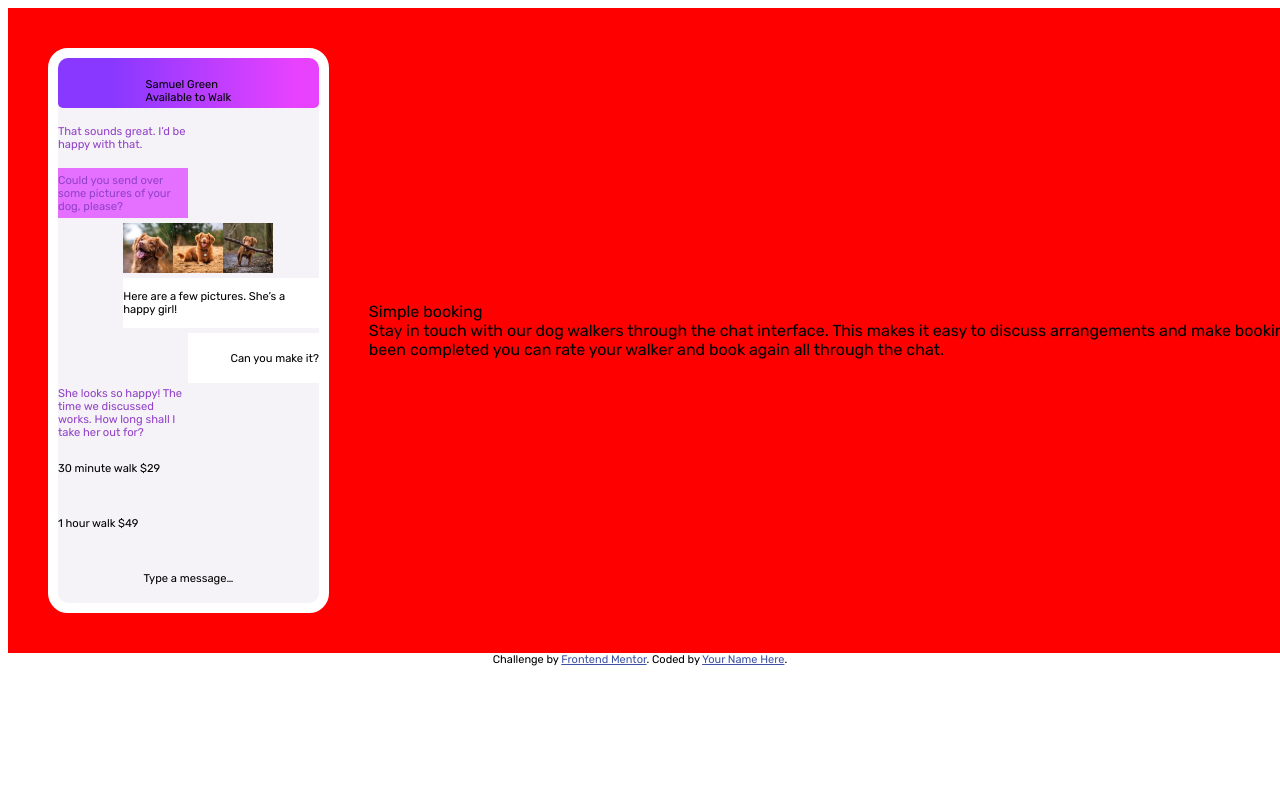
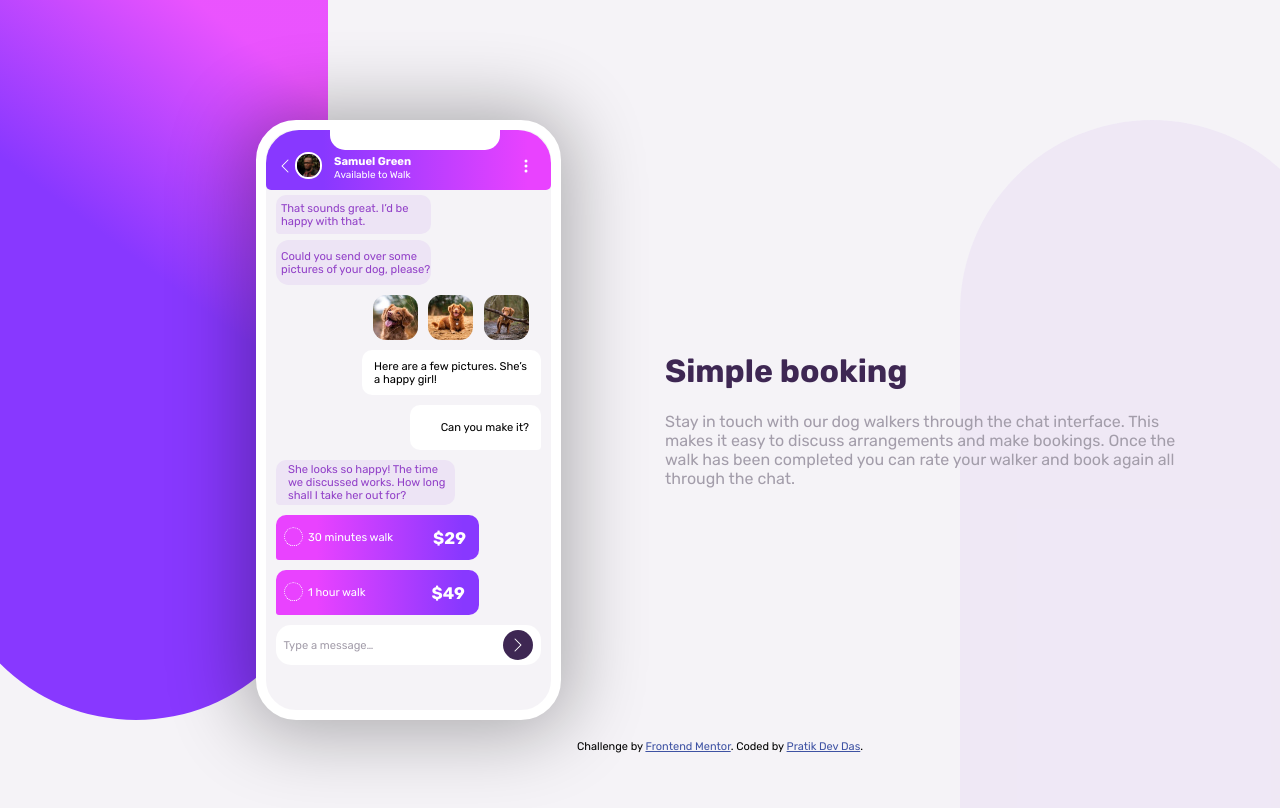
Before and after one commit to pratikdevdas/chat-app-css-illustration-master, a plain HTML site: page index.html in a window 1280 px wide. Shown: the top 808 px of the page. Drawn offline with Linux system fonts and the light colour scheme.

Commit message:
completed

```diff
--- /dev/null
+++ b/index.css
@@ -0,0 +1,297 @@
+@import url("https://fonts.googleapis.com/css2?family=Rubik:wght@400;500;700&display=swap");
+* {
+  margin-top: 0;
+  margin-left: 0;
+}
+body {
+  display: block;
+  box-sizing: border-box;
+  font-size: 16px;
+  font-family: "Rubik", sans-serif;
+  width: 1440px;
+  background-color: hsl(270, 20%, 96%);
+  overflow: hidden;
+}
+.attribution {
+  font-size: 11px;
+  text-align: center;
+  margin-top: 20px;
+}
+.attribution a {
+  color: hsl(228, 45%, 44%);
+}
+.parent {
+  display: grid;
+  grid-template-columns: 1fr 4fr 1fr;
+  position: relative;
+}
+.round-box {
+  height: 90vh;
+  width: 30vw;
+  border-radius: 0 0 30vh 30vh;
+  background: rgb(136, 56, 255);
+  background: linear-gradient(
+    217deg,
+    rgba(233, 66, 255, 0.9) 10%,
+    rgba(136, 56, 255, 1) 40%
+  );
+  margin-left: -7vh;
+}
+.container {
+  display: flex;
+  margin-top: 15vh;
+  z-index: 1;
+  justify-content: space-around;
+  gap: 13vh;
+}
+.round-box2 {
+  height: 100vh;
+  width: 30vw;
+  border-radius: 30vh 30vh 0 0;
+  background-color: rgba(237, 228, 245, 0.7);
+  position: absolute;
+  top: 15vh;
+  left: 75vw;
+}
+/* the right side which contains header and some text */
+.right {
+  align-self: center;
+  padding-right: 1.5vw;
+}
+.header {
+  color: hsl(271, 36%, 24%);
+}
+.text {
+  color: hsl(270, 7%, 64%);
+}
+/* the phone side */
+.phone {
+  font-size: 0.7rem;
+  border: 10px solid white;
+  background-color: hsl(270, 20%, 96%);
+  border-radius: 40px;
+  justify-content: center;
+  display: grid;
+  grid-template-columns: repeat(12, 21px);
+  grid-template-rows: repeat(10, 45px);
+  row-gap: 10px;
+  column-gap: 3px;
+  position: relative;
+  box-shadow: -2px 2px 74px 12px rgba(0, 0, 0, 0.3);
+  -webkit-box-shadow: -2px 2px 74px 12px rgba(0, 0, 0, 0.3);
+  -moz-box-shadow: -2px 2px 74px 12px rgba(0, 0, 0, 0.3);
+  margin-left: -9vh;
+}
+.name {
+  grid-column: 1 / 13;
+  height: 45px;
+  border-radius: 33px 33px 5px 5px;
+  padding-top: 15px;
+  display: flex;
+  align-items: center;
+  justify-content: space-around;
+  background: rgb(136, 56, 255);
+  background: linear-gradient(
+    90deg,
+    rgba(136, 56, 255, 1) 20%,
+    rgba(233, 66, 255, 1) 92%
+  );
+}
+.whitebox {
+  height: 20px;
+  width: 170px;
+  background-color: white;
+  position: absolute;
+  border-radius: 0px 0px 15px 15px;
+  right: 51px;
+}
+.top-text {
+  position: absolute;
+  left: 68px;
+}
+.top-svg {
+  position: absolute;
+  left: 11px;
+  color: white;
+}
+.top-image {
+  height: 23px;
+  width: 23px;
+  position: absolute;
+  left: 29px;
+  top: 22px;
+}
+.chat-face {
+  height: 100%;
+  width: 100%;
+  object-fit: contain;
+  border: 2px solid white;
+}
+.text-name {
+  font-weight: bold;
+  color: white;
+}
+.text-available {
+  font-size: x-small;
+  color: white;
+}
+.menubutton {
+  position: absolute;
+  right: 17px;
+  color: white;
+}
+.first-text {
+  grid-column: 1 / 8;
+  color: hsl(276, 55%, 52%);
+  display: flex;
+  align-items: center;
+  background-color: rgb(237, 228, 245);
+  padding-left: 5px;
+  border-radius: 10px 10px 10px 4px;
+
+  margin-left: 10px;
+  margin-top: 15px;
+  margin: 10px 0 -4px 10px;
+}
+.second-text {
+  display: flex;
+  align-items: center;
+  border-radius: 10px 10px 10px 4px;
+  grid-column: 1 / 8;
+  color: hsl(276, 55%, 52%);
+  background-color: rgb(237, 228, 245);
+  border-radius: 13px;
+  padding-left: 5px;
+  margin-left: 10px;
+}
+.dog-images {
+  grid-column: 5 / 13;
+  grid-row: 4 /5;
+  display: flex;
+  justify-content: space-evenly;
+  border-radius: 13px;
+  margin-right: 12px;
+}
+img {
+  border-radius: 13px;
+}
+.third-text {
+  grid-column: 5 / 13;
+  background-color: hsl(0, 0%, 100%);
+  display: flex;
+  align-items: center;
+  justify-content: flex-end;
+  padding-right: 12px;
+  padding-left: 12px;
+  margin-right: 10px;
+  border-radius: 10px 10px 4px 10px;
+}
+.fourth-text {
+  grid-column: 7 / 13;
+  background-color: hsl(0, 0%, 100%);
+  display: flex;
+  padding-right: 12px;
+  align-items: center;
+  justify-content: flex-end;
+  padding-right: 12px;
+  padding-left: 12px;
+  margin-right: 10px;
+  border-radius: 10px 10px 4px 10px;
+}
+.fifth-text {
+  border-radius: 10px 10px 10px 4px;
+  padding-left: 12px;
+  grid-column: 1 / 9;
+  color: hsl(276, 55%, 52%);
+  background-color: rgb(237, 228, 245);
+  margin-left: 10px;
+  display: flex;
+  align-items: center;
+}
+.walk-text {
+  grid-column: 1 / 10;
+  display: flex;
+  align-items: center;
+  background: rgb(244, 141, 236);
+  background: linear-gradient(
+    90deg,
+    rgba(233, 66, 255, 1) 20%,
+    rgba(136, 56, 255, 1) 92%
+  );
+  margin-left: 10px;
+  color: white;
+  border-radius: 10px 10px 10px 3px;
+}
+.walk-text div {
+  margin-left: 5px;
+}
+.walk-text2 {
+  grid-column: 1 / 10;
+  display: flex;
+  align-items: center;
+  background: rgb(244, 141, 236);
+  background: linear-gradient(
+    90deg,
+    rgba(233, 66, 255, 1) 20%,
+    rgba(136, 56, 255, 1) 92%
+  );
+  margin-left: 10px;
+  color: white;
+  border-radius: 10px 10px 10px 3px;
+}
+.walk-text2 div {
+  margin-left: 5px;
+}
+input[type="radio"] {
+  /* Add if not using autoprefixer */
+  -webkit-appearance: none;
+  appearance: none;
+  /* For iOS < 15 to remove gradient background */
+  /* Not removed via appearance */
+  margin: 0;
+  font: inherit;
+  color: currentColor;
+  width: 1.7em;
+  height: 1.7em;
+  border: 0.15em dotted currentColor;
+  border-radius: 50%;
+  transform: translateY(-0.075em);
+  margin-left: 8px;
+}
+
+.type-text {
+  grid-column: 1 / 13;
+  background-color: white;
+  margin-left: 10px;
+  margin-right: 10px;
+  margin-bottom: 5px;
+  display: flex;
+  align-items: center;
+  justify-content: center;
+  border-radius: 15px;
+  position: relative;
+  color: hsl(270, 7%, 64%);
+}
+.price1 {
+  margin-left: 40px;
+  font-size: 1.5em;
+  font-weight: 800;
+}
+.price2 {
+  margin-left: 66px;
+  font-size: 1.5em;
+  font-weight: 800;
+}
+.submit {
+  background-color: hsl(271, 36%, 24%);
+  height: 30px;
+  width: 30px;
+  border-radius: 20px;
+  margin-left: 130px;
+}
+.bi-chevron-right {
+  color: white;
+  position: absolute;
+  right: 15px;
+  font-weight: bold;
+}
--- a/index.html
+++ b/index.html
@@ -1,127 +1,62 @@
 <!DOCTYPE html>
 <html lang="en">
   <head>
-  <meta charset="UTF-8">
-  <meta name="viewport" content="width=device-width, initial-scale=1.0"> <!-- displays site properly based on user's device -->
-
-  <link rel="icon" type="image/png" sizes="32x32" href="./images/favicon-32x32.png">
-
+    <meta charset="UTF-8" />
+    <meta name="viewport" content="width=device-width, initial-scale=1.0" />
+    <!-- displays site properly based on user's device -->
+    <link
+      rel="icon"
+      type="image/png"
+      sizes="32x32"
+      href="./images/favicon-32x32.png"
+    />
+<link rel="stylesheet" href="index.css">
     <title>Frontend Mentor | [Challenge Name Here]</title>
-
     <!-- Feel free to remove these styles or customise in your own stylesheet 👍 -->
-  <style>
-    @import url('https://fonts.googleapis.com/css2?family=Rubik:wght@400;500;700&display=swap');
-    body{
-      font-size: 16px;
-      font-family: 'Rubik', sans-serif;
-    }
-    .attribution { font-size: 11px; text-align: center; }
-    .attribution a { color: hsl(228, 45%, 44%); }
-    .container{
-      display: flex;
-      width: 1440px;
-      /* height: 900px; */
-      background-color: red;
-    }
-    .right{
-      align-self:  center;
-    }
-    .phone{
-      font-size: 0.7rem;
-      border: 10px solid white;
-      background-color: hsl(270, 20%, 96%);
-      border-radius: 20px;
-      /* position: relative; */
-      justify-content: center;
-      margin: 40px;
-      display: grid;
-      grid-template-columns: repeat(4,minmax(10px, 100px));
-      grid-template-rows: repeat(10, 50px);
-      row-gap: 5px;
-    }
-    .chat{
-
-    }
-    .name{
-      grid-column: 1 / 5;
-      border-radius: 10px 10px 5px 5px;
-      padding-top: 15px;
-      display: flex ;
-      align-items: center;
-      justify-content: center;
-      background: rgb(136,56,255);
-      background: linear-gradient(90deg, rgba(136,56,255,1) 20%, rgba(233,66,255,1) 92%);
-    }
-    .first-text{
-      grid-column: 1 / 3;
-      color:hsl(276, 55%, 52%);
-      display: flex;
-     align-items: center;
-
-    }
-    .second-text{
-      display: flex;
-     align-items: center;
-
-      grid-column: 1 / 3;
-      color:hsl(276, 55%, 52%);
-      background-color: hsl(289, 100%, 72%);
-
-    }
-    .dog-images{
-      grid-column: 2 / 5;
-      grid-row: 4 /5;
-      display: flex;
-    }
-   .third-text{
-     grid-column: 2 / 5;
-     background-color:hsl(0, 0%, 100%);
-     display: flex;
-     align-items: center;
-   }
-   .fourth-text{
-     grid-column: 3 / 5;
-     background-color:hsl(0, 0%, 100%);
-     display: flex;
-     align-items: center;
-     justify-content:flex-end;
-   }
-   .fifth-text{
-     grid-column: 1 / 3;
-     color:hsl(276, 55%, 52%);
-     display: flex;
-     align-items: center;
-
-   }
-   .walk-text{
-     grid-column: 1 / 4;
-     display: flex;
-     align-items: center;
-
-   }
-   .walk-text2{
-     grid-column: 1 / 4;
-     display: flex;
-     align-items: center;
-   }
-   .type-text{
-     grid-column: 1 / 5;
-     display: flex;
-     align-items: center;
-     justify-content: center;
-   }
-  </style>
   </head>
   <body>
+    <div class="parent">
+      <div class="round-box"></div>
       <div class="container">
+        <div class="phone">
+          <div class="whitebox"></div>
+          <div class="name">
+            <div class="top-svg">
+              <svg
+                xmlns="http://www.w3.org/2000/svg"
+                width="16"
+                height="16"
+                fill="currentColor"
+                class=""
+                viewBox="0 0 16 16"
+              >
+                <path
+                  fill-rule="evenodd"
+                  d="M11.354 1.646a.5.5 0 0 1 0 .708L5.707 8l5.647 5.646a.5.5 0 0 1-.708.708l-6-6a.5.5 0 0 1 0-.708l6-6a.5.5 0 0 1 .708 0z"
+                />
+              </svg>
+            </div>
 
-    <div class="phone">
-
-      <div class="name">
-        <!-- <img src="images/avatar.jpg" alt="" class="chat-face"> -->
-
-        Samuel Green <br>
-        Available to Walk
+            <div class="top-image">
+              <img src="images/avatar.jpg" alt="" class="chat-face" />
+            </div>
+            <div class="top-text">
+              <span class="text-name"> Samuel Green <br /> </span>
+              <span class="text-available">Available to Walk</span>
+            </div>
+            <div class="menubutton">
+              <svg
+                xmlns="http://www.w3.org/2000/svg"
+                width="16"
+                height="16"
+                fill="currentColor"
+                class="bi bi-three-dots-vertical"
+              >
+                <path
+                  d="M9.5 13a1.5 1.5 0 1 1-3 0 1.5 1.5 0 0 1 3 0zm0-5a1.5 1.5 0 1 1-3 0 1.5 1.5 0 0 1 3 0zm0-5a1.5 1.5 0 1 1-3 0 1.5 1.5 0 0 1 3 0z"
+                />
+              </svg>
+            </div>
           </div>
 
           <div class="first-text">
@@ -132,46 +67,64 @@
             Could you send over some pictures of your dog, please?
           </div>
           <div class="dog-images">
-        <img src="images/dog-image-1.jpg" alt="">
-        <img src="images/dog-image-2.jpg" alt="">
-        <img src="images/dog-image-3.jpg" alt="">
+            <img src="images/dog-image-1.jpg" alt="" />
+            <img src="images/dog-image-2.jpg" alt="" />
+            <img src="images/dog-image-3.jpg" alt="" />
           </div>
           <div class="third-text">
             Here are a few pictures. She’s a happy girl!
           </div>
-      <div class="fourth-text">
-        Can you make it?
-      </div>
+          <div class="fourth-text">Can you make it?</div>
           <div class="fifth-text">
-        She looks so happy! The time we discussed works. How long shall I take her out for?
+            She looks so happy! The time we discussed works. How long shall I
+            take her out for?
           </div>
           <div class="walk-text">
-        30 minute walk
-        $29
+            <input type="radio" name="" id="" class="radiobutton" />
+            <div>30 minutes walk</div>
+            <span class="price1">$29</span>
           </div>
           <div class="walk-text2">
-  1 hour walk
-  $49
+            <input type="radio" name="" id="" class="radiobutton" />
+            <div>1 hour walk</div>
+            <span class="price2"> $49</span>
           </div>
           <div class="type-text">
-  Type a message…
+            Type a message…<span class="submit"></span>
+            <svg
+              xmlns="http://www.w3.org/2000/svg"
+              width="16"
+              height="16"
+              fill="currentColor"
+              class="bi bi-chevron-right"
+              viewBox="0 0 16 16"
+            >
+              <path
+                fill-rule="evenodd"
+                d="M4.646 1.646a.5.5 0 0 1 .708 0l6 6a.5.5 0 0 1 0 .708l-6 6a.5.5 0 0 1-.708-.708L10.293 8 4.646 2.354a.5.5 0 0 1 0-.708z"
+              />
+            </svg>
           </div>
         </div>
         <div class="right">
           <div class="header">
-        Simple booking
+            <h1>Simple booking</h1>
           </div>
-      <div class="body">
-        Stay in touch with our dog walkers through the chat interface. This makes it easy to
-        discuss arrangements and make bookings. Once the walk has been completed you can rate
-        your walker and book again all through the chat.
+          <div class="text">
+            Stay in touch with our dog walkers through the chat interface. This
+            makes it easy to discuss arrangements and make bookings. Once the
+            walk has been completed you can rate your walker and book again all
+            through the chat.
           </div>
         </div>
       </div>
-
+      <div class="round-box2"></div>
+    </div>
     <div class="attribution">
-    Challenge by <a href="https://www.frontendmentor.io?ref=challenge" target="_blank">Frontend Mentor</a>.
-    Coded by <a href="#">Your Name Here</a>.
+      Challenge by
+      <a href="https://www.frontendmentor.io?ref=challenge" target="_blank"
+        >Frontend Mentor</a
+      >. Coded by <a href="https://www.pratikdevdas.com/">Pratik Dev Das</a>.
     </div>
   </body>
 </html>
```
Also changed, not shown: images/chevron-left.svg (added). Lines whose indentation alone changed are shown as unchanged.
